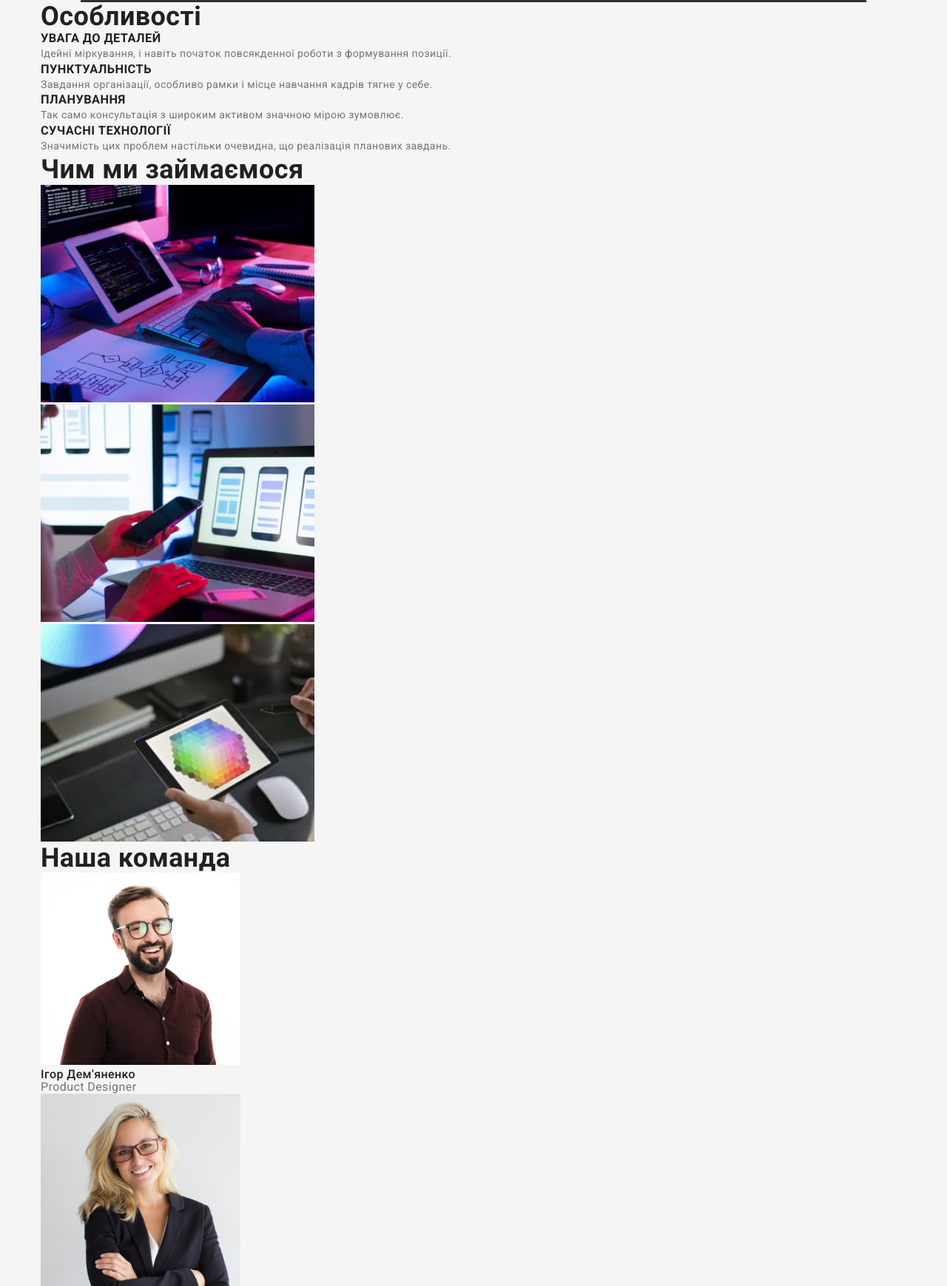
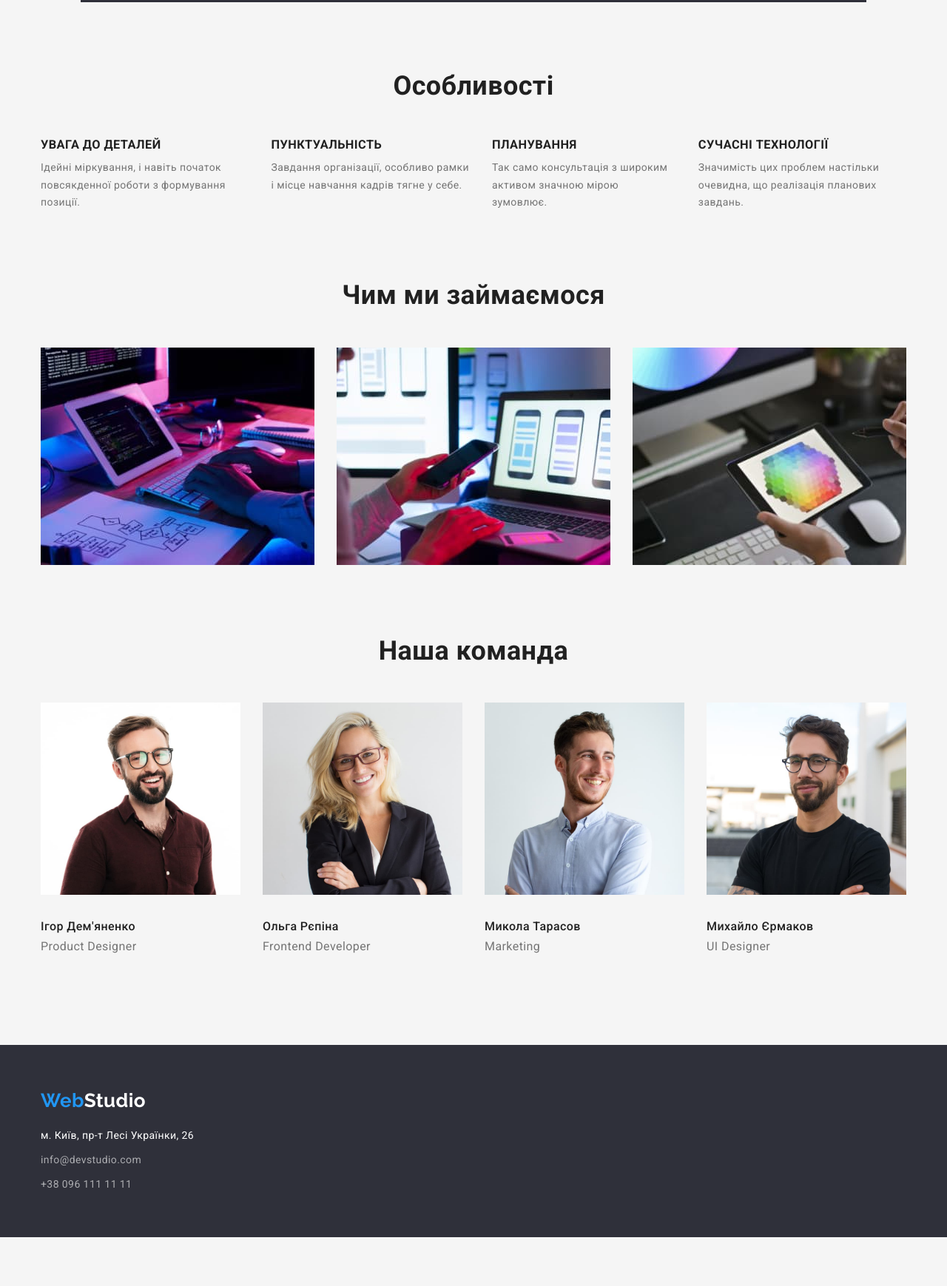
Before and after one commit to daria-hryshchenko/Simple-Site-USE-Flexbox, a plain HTML site: page index.html in a window 1280 px wide. Shown: the part 677-2416 px from the top of the page at 74% size. After the commit the page ends 2350 px from the top, so only its background shows below. Drawn offline with nearby package versions, Linux system fonts and the light colour scheme.

Commit message:
Made changes on the main page in all sections according to the task of the lesson

```diff
--- a/css/styles.css
+++ b/css/styles.css
@@ -10,6 +10,7 @@
   --third-white-color: #f5f5f5;
 
   --grey-color: #757575;
+  --second-grey-color: #ECECEC;
 }
 
 *,
@@ -143,15 +144,6 @@ body {
   text-shadow: none;
 }
 
-.main-list-style {
-
-}
-
-.main-list-style:not(:last-child) {
-
-}
-
-
 
 
 /*footer section*/
@@ -159,9 +151,22 @@ body {
 .footer-section {
   background-color: var(--third-black-color);
 }
+.footer-container {
+  padding-top: 60px;
+  padding-bottom: 60px;
+  text-align: left;
+}
+
+.footer-address {
+  margin-top: 20px;
+}
 
 .footer-logo {
   color: var(--white-color);
+}
+
+.footer-item:not(:last-child) {
+  margin-bottom: 9px;
 }
 
 .company-address {
@@ -177,6 +182,7 @@ body {
 }
 
 .contact-information {
+  margin: 0;
   text-decoration: none;
   line-height: 1.7;
   color: rgba(255, 255, 255, 0.6);
@@ -194,16 +200,17 @@ body {
 
 .hero {
   background-color: var(--third-black-color);
-  max-width: 1600px;
-  height: 600px;
   align-items: center;
   justify-self: center;
+  height: 600px;
+}
+.hero-container {
+   padding-top: 200px;
 }
 
 .hero-headline {
+  display: block;
   text-align: center;
-  vertical-align:middle;
-  justify-self: start;
   width: 50%;
 
   color: var(--white-color);
@@ -214,8 +221,11 @@ body {
 }
 
 .hero-button {
+  display: block;
   text-align: center;
-  margin: 30px auto auto;
+  align-items: center;
+  margin-top: 30px;
+  padding: 10px 32px;
 
   cursor: pointer;
   background-color: var(--blue-color);
@@ -237,13 +247,26 @@ body {
 /* company features section */
 
 .features-headline {
+  margin-top: 94px;
+  margin-bottom: 50px;
+  text-align: center;
+
   font-size: 36px;
   line-height: 1.1;
+}
+
+.features-items {
+  display: flex;
+  margin-bottom: 94px;
 }
 
 .features-item {
   line-height: 1.1;
   text-transform: uppercase;
+  margin-bottom: 10px;
+}
+.item-container:not(:last-child) {
+  margin-right: 30px;
 }
 
 .features-paragraph {
@@ -254,8 +277,20 @@ body {
 /* section company activities*/
 
 .activities-headline {
+  text-align: center;
+  margin-bottom: 50px;
+
   font-size: 36px;
   line-height: 1.1;
+}
+
+.activities-items {
+  display: flex;
+  margin-bottom: 94px;
+}
+
+.activities-item:not(:last-child) {
+  margin-right: 30px;
 }
 
 .activities-img {
@@ -266,17 +301,34 @@ body {
 /*section company team*/
 
 .team-headline {
+  text-align: center;
+  margin-bottom: 50px;
+
   font-size: 36px;
   line-height: 1.1;
 }
 
+.team-items {
+  display: flex;
+  margin-bottom: 94px;
+}
+
+.team-item:not(:last-child) {
+  margin-right: 30px;
+}
+
 .name-team-member {
+  margin-top: 30px;
+  margin-bottom: 10px;
+
   font-weight: 500;
   font-size: 16px;
   line-height: 1.1;
 }
 
 .position-team-member {
+  margin-bottom: 30px;
+
   font-size: 16px;
   line-height: 1.1;
   color: var(--grey-color);
@@ -286,9 +338,14 @@ body {
 
 .portfolio-container {
   background-color: var(--white-color);
+  border-top: var(--second-grey-color) 1px solid;
 }
 
 .portfolio-headline {
+  margin-top: 94px;
+  text-align: center;
+  margin-bottom: 50px;
+
   font-size: 36px;
   line-height: 1.1;
 }
--- a/index.html
+++ b/index.html
@@ -55,35 +55,35 @@
     </header>
 
     <main>
-      <section class="hero">
+      <section class="hero hero-container">
         <h1 class="hero-headline container">Ефективні рішення для вашого бізнесу</h1>
-        <button type="button" class="hero-button ">Замовити послугу</button>
+        <button type="button" class="hero-button container">Замовити послугу</button>
       </section>
 
       <section class="container">
         <h2 class="features-headline">Особливості</h2>
-        <ul>
-          <li class="global-li">
+        <ul class="features-items">
+          <li class="global-li item-container">
             <h3 class="features-item">УВАГА ДО ДЕТАЛЕЙ</h3>
             <p class="features-paragraph">
               Ідейні міркування, і навіть початок повсякденної роботи з
               формування позиції.
             </p>
           </li>
-          <li class="global-li">
+          <li class="global-li item-container">
             <h3 class="features-item">ПУНКТУАЛЬНІСТЬ</h3>
             <p class="features-paragraph">
               Завдання організації, особливо рамки і місце навчання кадрів тягне
               у себе.
             </p>
           </li>
-          <li class="global-li">
+          <li class="global-li item-container">
             <h3 class="features-item">ПЛАНУВАННЯ</h3>
             <p class="features-paragraph">
               Так само консультація з широким активом значною мірою зумовлює.
             </p>
           </li>
-          <li class="global-li">
+          <li class="global-li item-container">
             <h3 class="features-item">СУЧАСНІ ТЕХНОЛОГІЇ</h3>
             <p class="features-paragraph">
               Значимість цих проблем настільки очевидна, що реалізація планових
@@ -95,8 +95,8 @@
 
       <section class="container">
         <h2 class="activities-headline">Чим ми займаємося</h2>
-        <ul>
-          <li class="global-li">
+        <ul class="activities-items">
+          <li class="global-li activities-item">
             <img
               src="./images/box1.jpg"
               alt="man typing on the keyboard and
@@ -105,7 +105,7 @@
               height="294"
             />
           </li>
-          <li class="global-li">
+          <li class="global-li activities-item">
             <img
               src="./images/box2.jpg"
               alt="man looking at app mockups on monitor"
@@ -113,7 +113,7 @@
               height="294"
             />
           </li>
-          <li class="global-li">
+          <li class="global-li activities-item">
             <img
               src="./images/box3.jpg"
               alt="man looking at a color chart on a tablet"
@@ -126,8 +126,8 @@
 
       <section class="container">
         <h2 class="team-headline">Наша команда</h2>
-        <ul>
-          <li class="global-li">
+        <ul class="team-items">
+          <li class="global-li team-item">
             <img
               src="./images/img3.jpg"
               width="270"
@@ -137,7 +137,7 @@
             <h3 class="name-team-member">Ігор Дем'яненко</h3>
             <p class="position-team-member">Product Designer</p>
           </li>
-          <li class="global-li">
+          <li class="global-li team-item">
             <img
               src="./images/img2.jpg"
               width="270"
@@ -147,7 +147,7 @@
             <h3 class="name-team-member">Ольга Рєпіна</h3>
             <p class="position-team-member">Frontend Developer</p>
           </li>
-          <li class="global-li">
+          <li class="global-li team-item">
             <img
               src="./images/img1.jpg"
               width="270"
@@ -157,7 +157,7 @@
             <h3 class="name-team-member">Микола Тарасов</h3>
             <p class="position-team-member">Marketing</p>
           </li>
-          <li class="global-li">
+          <li class="global-li team-item">
             <img
               src="./images/img.jpg"
               width="270"
@@ -172,13 +172,14 @@
     </main>
 
     <footer class="footer-section">
-      <section class="container">
-        <a href="index.html" class="logo footer-logo"
+      <section class="container footer-container">
+          <a href="index.html" class="logo footer-logo"
         ><span class="logo-span">Web</span>Studio</a
       >
-      <address>
+
+      <address class="footer-address">
         <ul>
-          <li class="global-li">
+          <li class="global-li  footer-item">
             <a
               href="https://goo.gl/maps/nktDmto63ZAhPvLU7"
               target="_blank"
@@ -188,12 +189,12 @@
               м. Київ, пр-т Лесі Українки, 26
             </a>
           </li>
-          <li class="global-li">
+          <li class="global-li footer-item">
             <a href="mailto:info@devstudio.com" class="contact-information"
               >info@devstudio.com</a
             >
           </li>
-          <li class="global-li">
+          <li class="global-li footer-item">
             <a href="tel:+380961111111" class="contact-information"
               >+38 096 111 11 11</a
             >
```
Also changed, not shown: portfolio.html (+9 -6 lines).
